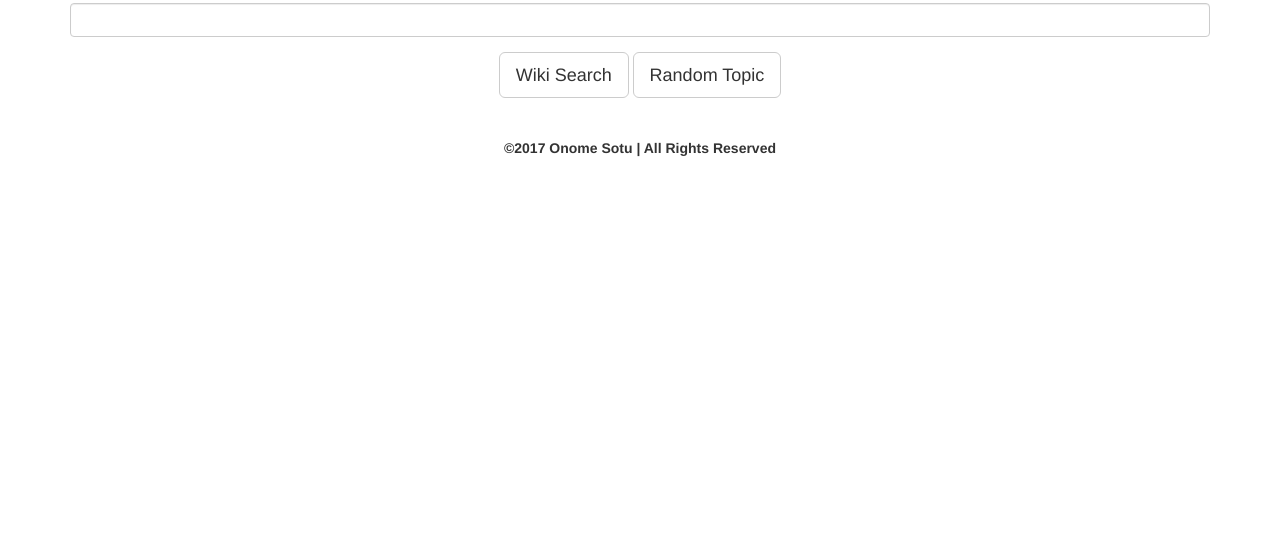
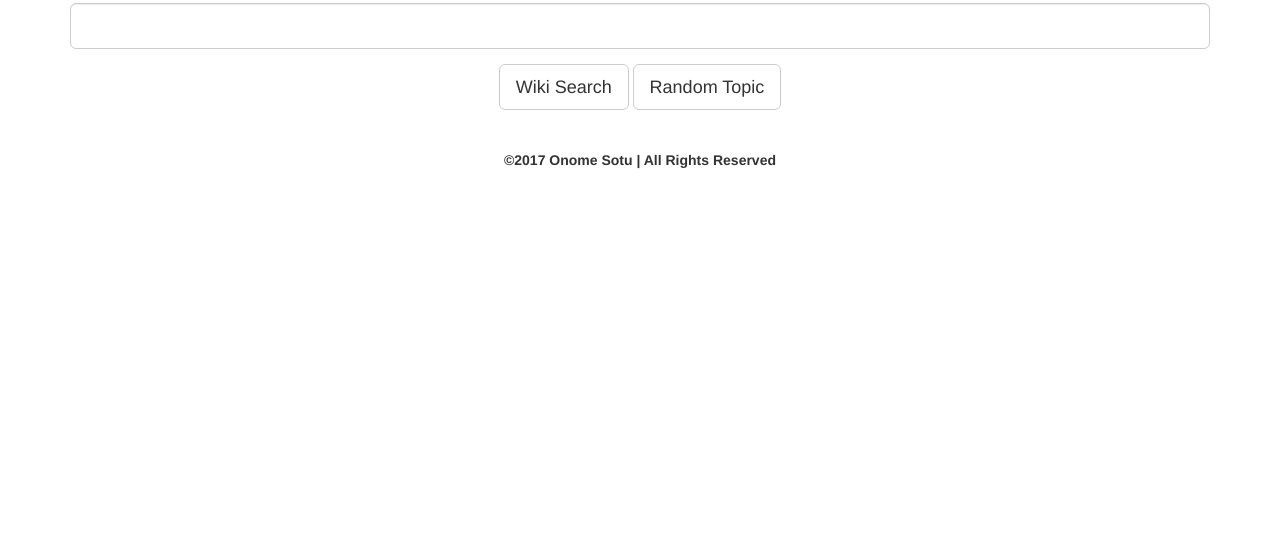
Before and after one commit to onomesotu/wikipedia-viewer, a website: page index.html in a window 1280 px wide. Shown: the part 248-800 px from the top of the page. Drawn offline with nearby package versions, Linux system fonts and the light colour scheme.

Commit message:
Increased the form input height sizing with the bootstrap 'input-lg' class

```diff
--- a/index.html
+++ b/index.html
@@ -17,7 +17,7 @@
 			</div>
 			<form onSubmit='return false;'>
 				<div class="form-group">
-					<input type="text" class="form-control" id="search">
+					<input type="text" class="form-control input-lg" id="search">
 				</div>
 			</form>
 			<div class="row buttons">
```
